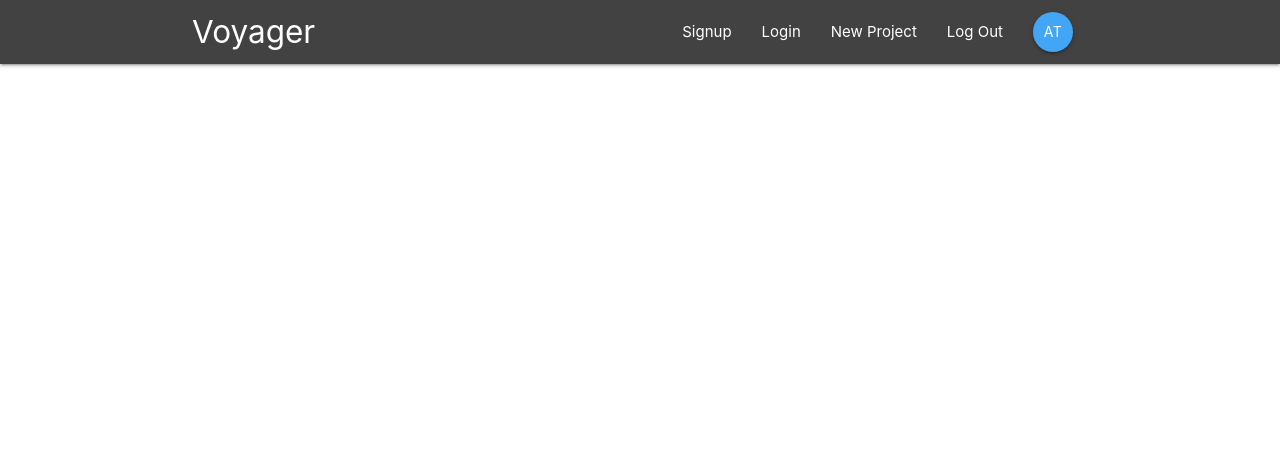
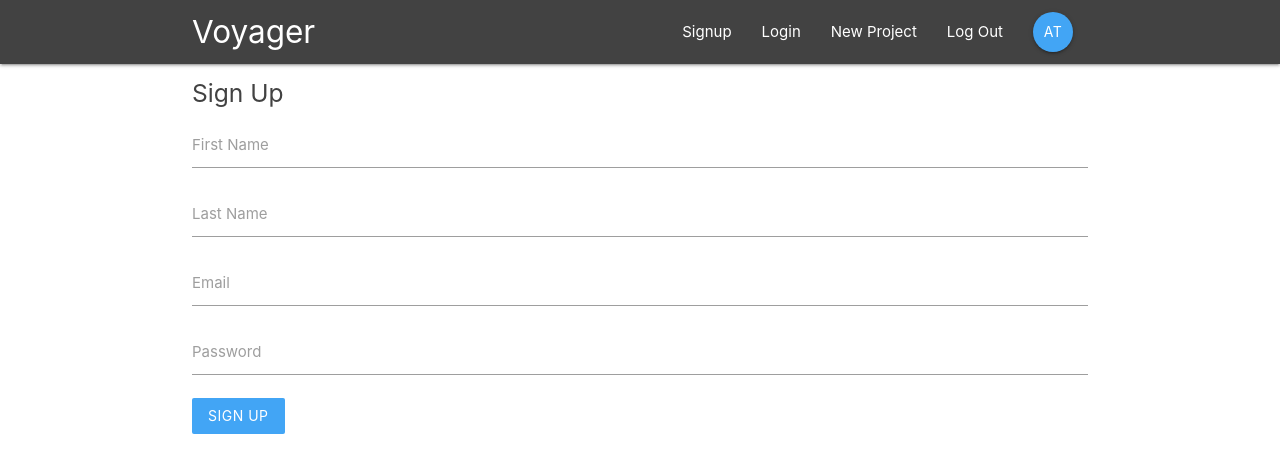
Before and after one commit to atesfay/Voyager, a React (Create React App) app: page /signup in a window 1280 px wide. Shown: the top 472 px of the page. Built offline with nearby package versions, Linux system fonts and the light colour scheme.

Commit message:
Add SignUp Page and it's components

```diff
--- a/src/App.js
+++ b/src/App.js
@@ -4,6 +4,7 @@
 import Dashboard from './components/dashboard/Dashboard'
 import ProjectDetails from './components/projects/ProjectDetails'
 import SignIn from './components/auth/SignIn';
+import SignUp from './components/auth/SignUp';
 
 
 function App() {
@@ -15,6 +16,7 @@
           <Route exact path='/' component={Dashboard} />
           <Route path='/project/:id' component={ProjectDetails} />
           <Route path='/signin' component={SignIn}/>
+          <Route path='/signup' component={SignUp}/>
 
         </Switch>
       </div>
--- a/src/components/auth/SignUp.js
+++ b/src/components/auth/SignUp.js
@@ -0,0 +1,55 @@
+import React, { Component } from 'react'
+
+class SignUp extends Component {
+
+    state = {
+        firstName: '',
+        lastName: '',
+        email: '',
+        password: ''
+    }
+
+    handleChange = (e) => {
+        // console.log(e)
+        this.setState({
+            [e.target.id]: e.target.value
+        })
+
+    }
+
+    handleSubmit = (e) => {
+        e.preventDefault();
+        console.log(this.state)
+    }
+
+    render() {
+        return (
+            <div className="container">
+                <form onSubmit={this.handleSubmit} className="white">
+                    <h5 className="grey-text text-darken-3">Sign Up</h5>
+                    <div className="input-field">
+                        <label htmlFor="firstName">First Name</label>
+                        <input type="text" id="firstName" onChange={this.handleChange} />
+                    </div>
+                    <div className="input-field">
+                        <label htmlFor="lastName">Last Name</label>
+                        <input type="text" id="lastName" onChange={this.handleChange} />
+                    </div>
+                    <div className="input-field">
+                        <label htmlFor="email">Email</label>
+                        <input type="email" id="email" onChange={this.handleChange} />
+                    </div>
+                    <div className="input-field">
+                        <label htmlFor="password">Password</label>
+                        <input type="password" id="password" onChange={this.handleChange} />
+                    </div>
+                    <div className="input-field">
+                        <button className="btn blue lighten-1 z-depth-0">Sign Up</button>
+                    </div>
+                </form>
+            </div>
+        )
+    }
+}
+
+export default SignUp
```
